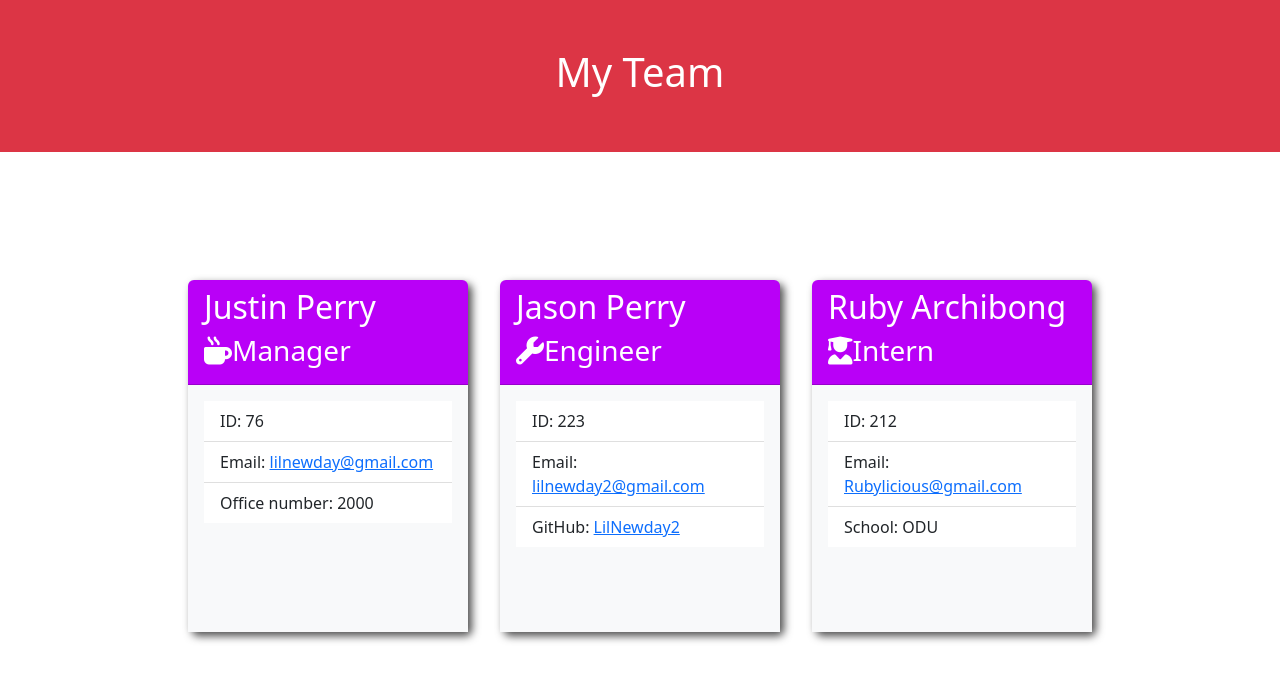
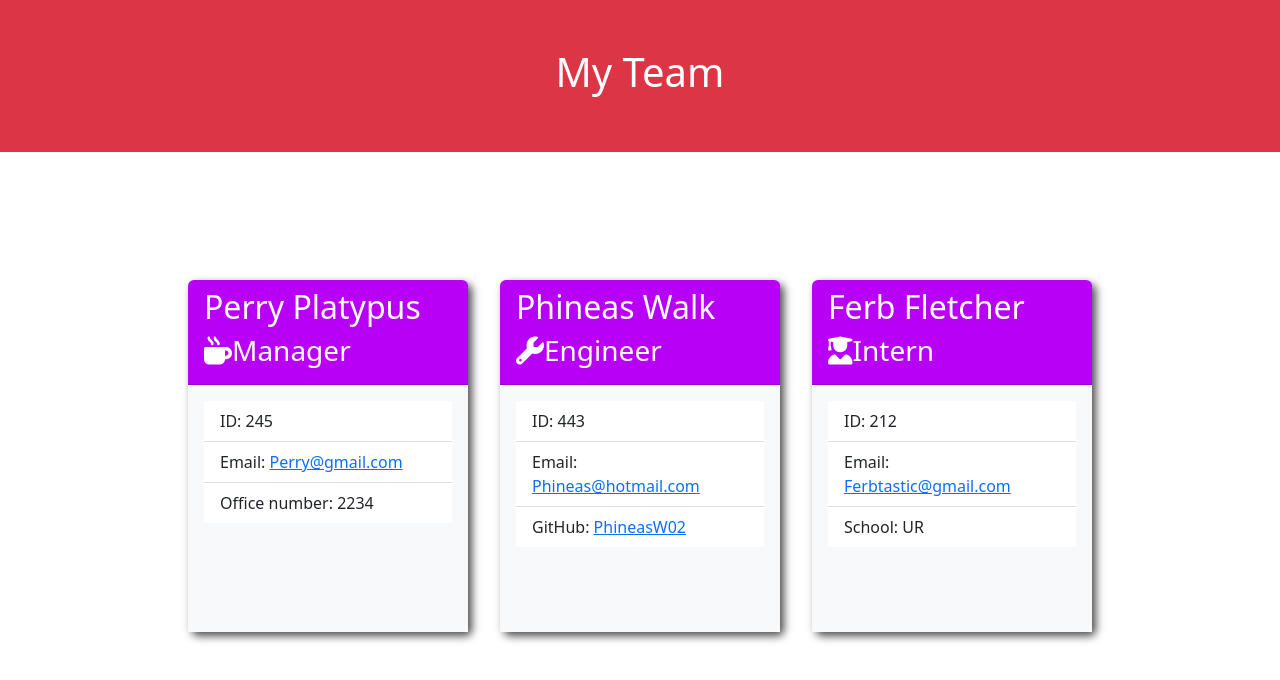
Before and after one commit to LilNewday/Team-Profile-Generator, a website: page dist/output.html in a window 1280 px wide. Drawn offline with nearby package versions, Linux system fonts and the light colour scheme.

Commit message:
Output changed from video

```diff
--- a/dist/output.html
+++ b/dist/output.html
@@ -24,42 +24,42 @@
 
     <div class="card employee-card">
       <div class="card-header">
-        <h2 class="card-title">Justin Perry</h2>
+        <h2 class="card-title">Perry Platypus</h2>
         <h3 class="card-title"><i class="fas fa-mug-hot mr-2"></i>Manager</h3>
       </div>
       <div class="card-body bg-light">
         <ul class="list-group list-group-flush">
-          <li class="list-group-item">ID: 76</li>
-          <li class="list-group-item">Email: <a href="mailto:lilnewday@gmail.com">lilnewday@gmail.com</a></li>
-          <li class="list-group-item">Office number: 2000</li>
+          <li class="list-group-item">ID: 245</li>
+          <li class="list-group-item">Email: <a href="mailto:Perry@gmail.com">Perry@gmail.com</a></li>
+          <li class="list-group-item">Office number: 2234</li>
         </ul>
       </div>
     </div>
 
     <div class="card employee-card">
       <div class="card-header">
-        <h2 class="card-title">Jason Perry</h2>
+        <h2 class="card-title">Phineas Walk</h2>
         <h3 class="card-title"><i class="fas fa-wrench mr-2"></i>Engineer</h3>
       </div>
       <div class="card-body bg-light">
         <ul class="list-group list-group-flush">
-          <li class="list-group-item">ID: 223</li>
-          <li class="list-group-item">Email: <a href="mailto:lilnewday2@gmail.com">lilnewday2@gmail.com</a></li>
-          <li class="list-group-item">GitHub: <a href="https://github.com/LilNewday2" target="_blank">LilNewday2</a></li>
+          <li class="list-group-item">ID: 443</li>
+          <li class="list-group-item">Email: <a href="mailto:Phineas@hotmail.com">Phineas@hotmail.com</a></li>
+          <li class="list-group-item">GitHub: <a href="https://github.com/PhineasW02" target="_blank">PhineasW02</a></li>
         </ul>
       </div>
     </div>
 
     <div class="card employee-card">
       <div class="card-header">
-        <h2 class="card-title">Ruby Archibong</h2>
+        <h2 class="card-title">Ferb Fletcher</h2>
         <h3 class="card-title"><i class="fas fa-user-graduate mr-2"></i>Intern</h3>
       </div>
       <div class="card-body bg-light">
         <ul class="list-group list-group-flush">
           <li class="list-group-item">ID: 212</li>
-          <li class="list-group-item">Email: <a href="mailto:Rubylicious@gmail.com">Rubylicious@gmail.com</a></li>
-          <li class="list-group-item">School: ODU</li>
+          <li class="list-group-item">Email: <a href="mailto:Ferbtastic@gmail.com">Ferbtastic@gmail.com</a></li>
+          <li class="list-group-item">School: UR</li>
         </ul>
       </div>
     </div>
```
